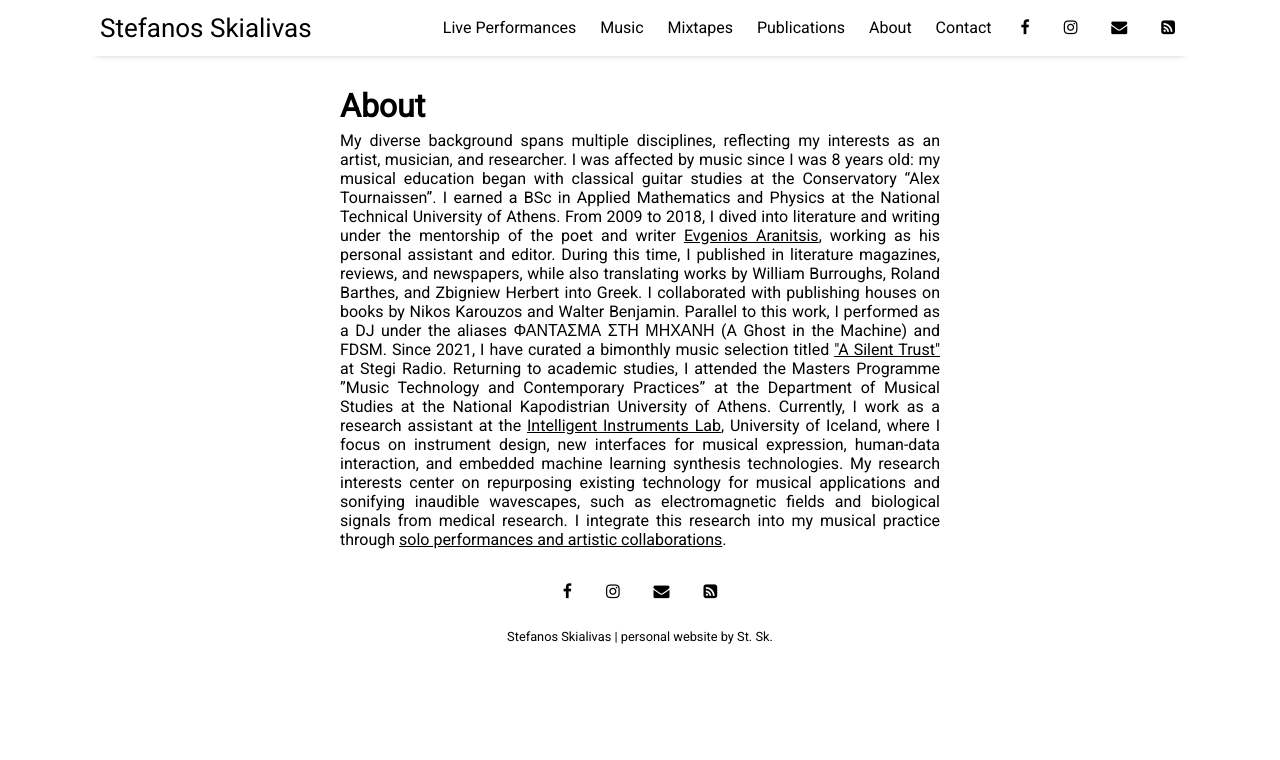
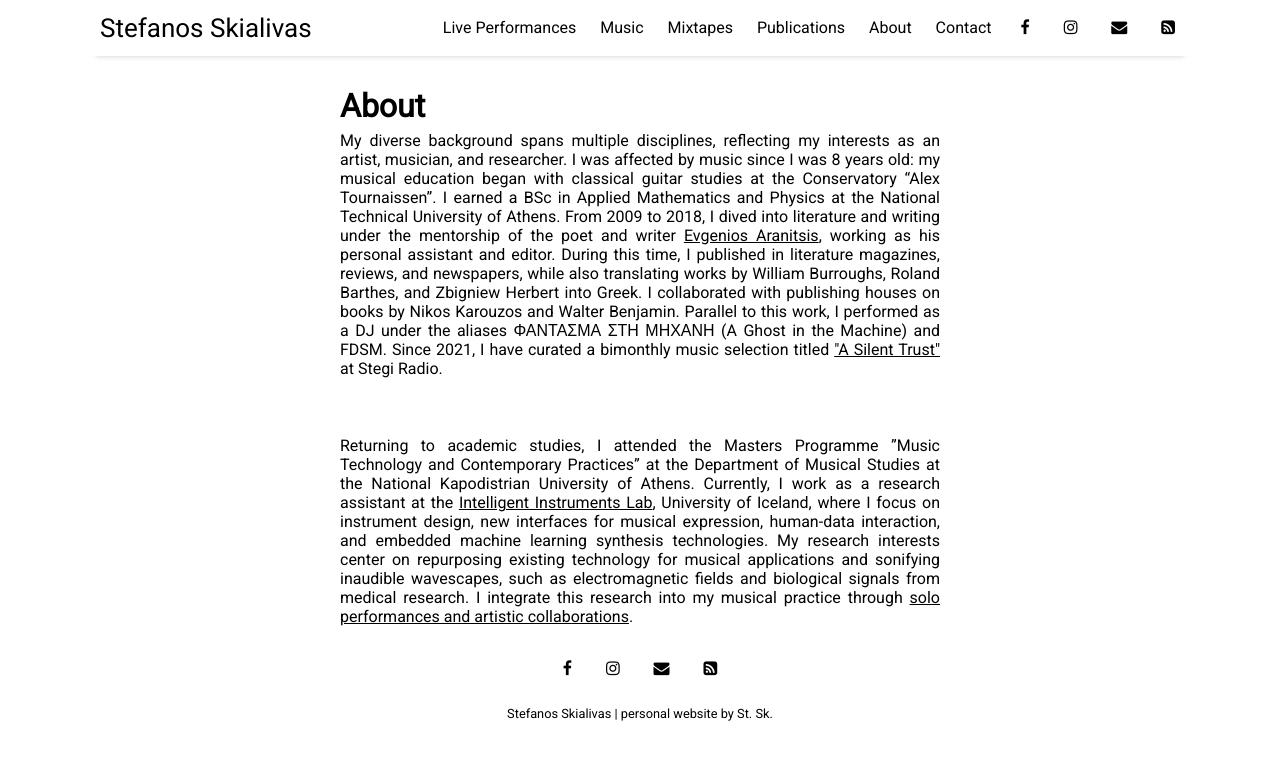
Before and after one commit to stefvasi/fdsm.github.io, a Jekyll site: the page built from pages/about.md, in a window 1280 px wide. Shown: the top 760 px of the page. Built offline with Jekyll 4.4.1, drawn with Linux system fonts in a browser that asks for light colours; nearby versions of some CDN libraries.

Commit message:
justified alignment in bio

```diff
--- a/pages/about.md
+++ b/pages/about.md
@@ -8,6 +8,8 @@
 <div style="text-align: justify">
 My diverse background spans multiple disciplines, reflecting my interests as an artist, musician, and researcher. I was affected by music since I was 8 years old: my musical education began with classical guitar studies at the Conservatory “Alex Tournaissen”. I earned a BSc in Applied Mathematics and Physics at the National Technical University of Athens. From 2009 to 2018, I dived into literature and writing under the mentorship of the poet and writer <a href="https://en.wikipedia.org/wiki/Evgenios_Aranitsis">
 Evgenios Aranitsis</a>, working as his personal assistant and editor. During this time, I published in literature magazines, reviews, and newspapers, while also translating works by William Burroughs, Roland Barthes, and Zbigniew Herbert into Greek. I collaborated with publishing houses on books by Nikos Karouzos and Walter Benjamin. Parallel to this work, I performed as a DJ under the aliases ΦΑΝΤΑΣΜΑ ΣΤΗ ΜΗΧΑΝΗ (A Ghost in the Machine) and FDSM. Since 2021, I have curated a bimonthly music selection titled <a herf="https://stegi.radio/artist/stefanos-skialivas">"A Silent Trust"</a> at Stegi Radio.
-
+</div>
+<br>
+<div style="text-align: justify">
 Returning to academic studies, I attended the Masters Programme ”Music Technology and Contemporary Practices” at the Department of Musical Studies at the National Kapodistrian University of Athens. Currently, I work as a research assistant at the <a href="https://iil.is/">Intelligent Instruments Lab</a>, University of Iceland, where I focus on instrument design, new interfaces for musical expression, human-data interaction, and embedded machine learning synthesis technologies. My research interests center on repurposing existing technology for musical applications and sonifying inaudible wavescapes, such as electromagnetic fields and biological signals from medical research. I integrate this research into my musical practice through <a href="http://www.stefanosskialivas.com/performances">solo performances and artistic collaborations</a>.
 </div>
```
Also changed, not shown: _data/not-published/2016-05-05-learning-resources.md (added, +22 -0 lines), _posts/2024-10-8-IIL-Diffractive-Sonic-Dialogues.md (+2 -2 lines).
